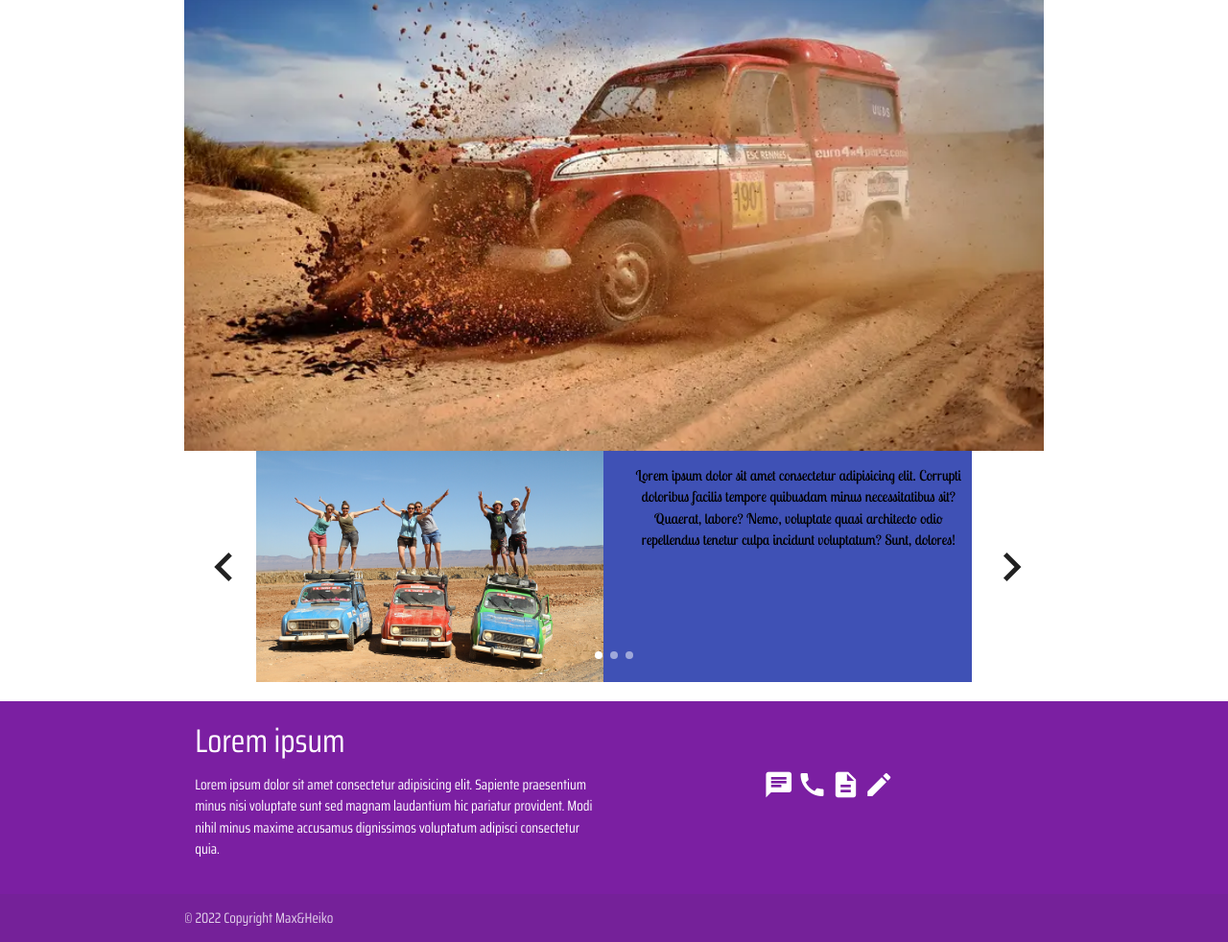
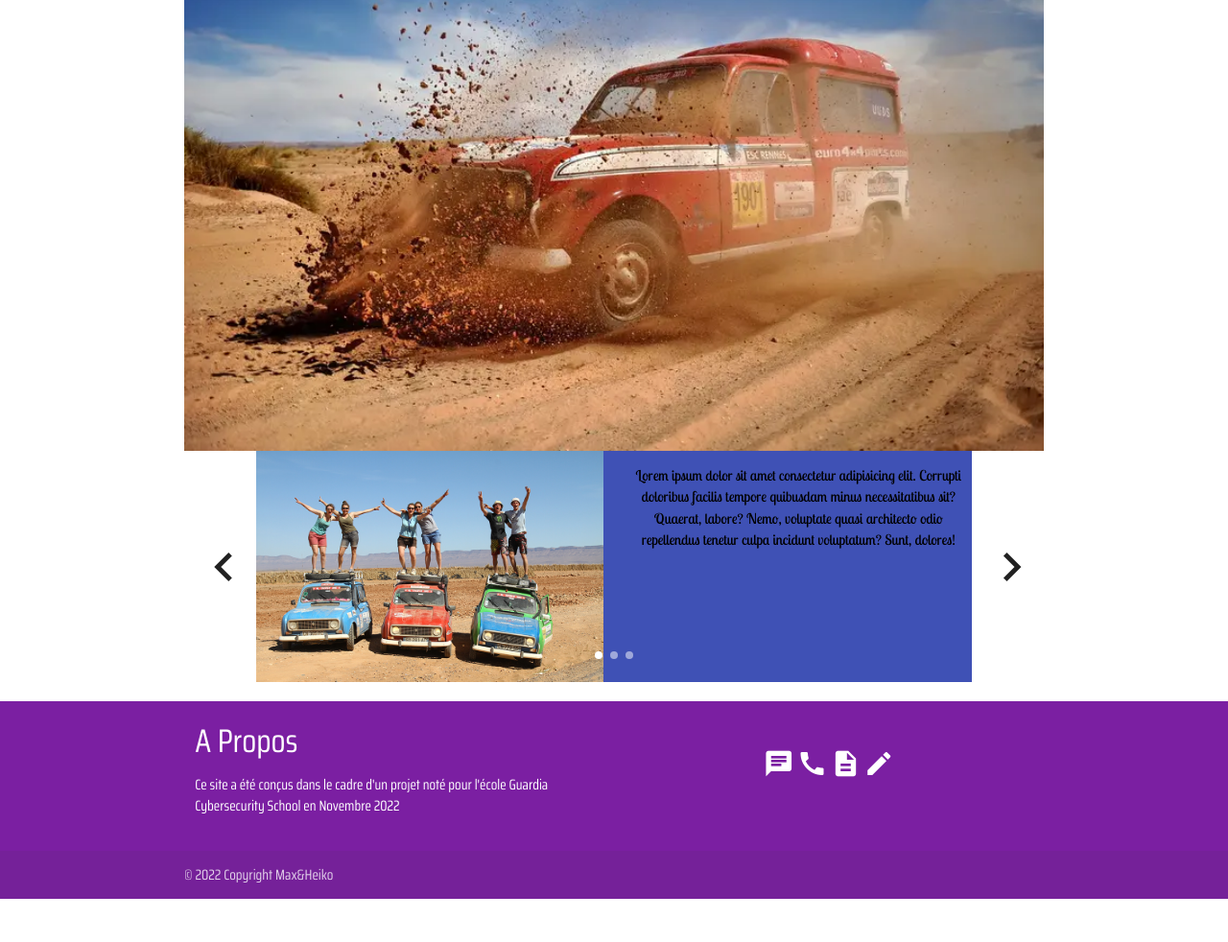
Before and after one commit to 404fafnir/projet5_HM, a plain HTML site: page html/projet1.html in a window 1280 px wide. Shown: the part 1135-2117 px from the top of the page at 96% size. After the commit the page ends 2072 px from the top, so only its background shows below. Drawn offline with Linux system fonts and the light colour scheme.

Commit message:
ajout a propos

```diff
--- a/html/projet1.html
+++ b/html/projet1.html
@@ -138,10 +138,10 @@
                 <div class="row valign-wrapper">
                     <div class="col s6">
                         <h4>
-                            Lorem ipsum
+                            A Propos
                         </h4>
 
-                        <p>Lorem ipsum dolor sit amet consectetur adipisicing elit. Sapiente praesentium minus nisi voluptate sunt sed magnam laudantium hic pariatur provident. Modi nihil minus maxime accusamus dignissimos voluptatum adipisci consectetur quia.</p>
+                        <p>Ce site a été conçus dans le cadre d'un projet noté pour l'école Guardia Cybersecurity School en Novembre 2022</p>
                     </div>
                     <div class="col s6 center-align iconsfo">
                         <i class="material-icons">chat</i>
```
Also changed, not shown: html/projet2.html (+3 -4 lines), html/projet3.html (+2 -2 lines), index.html (+2 -2 lines).
